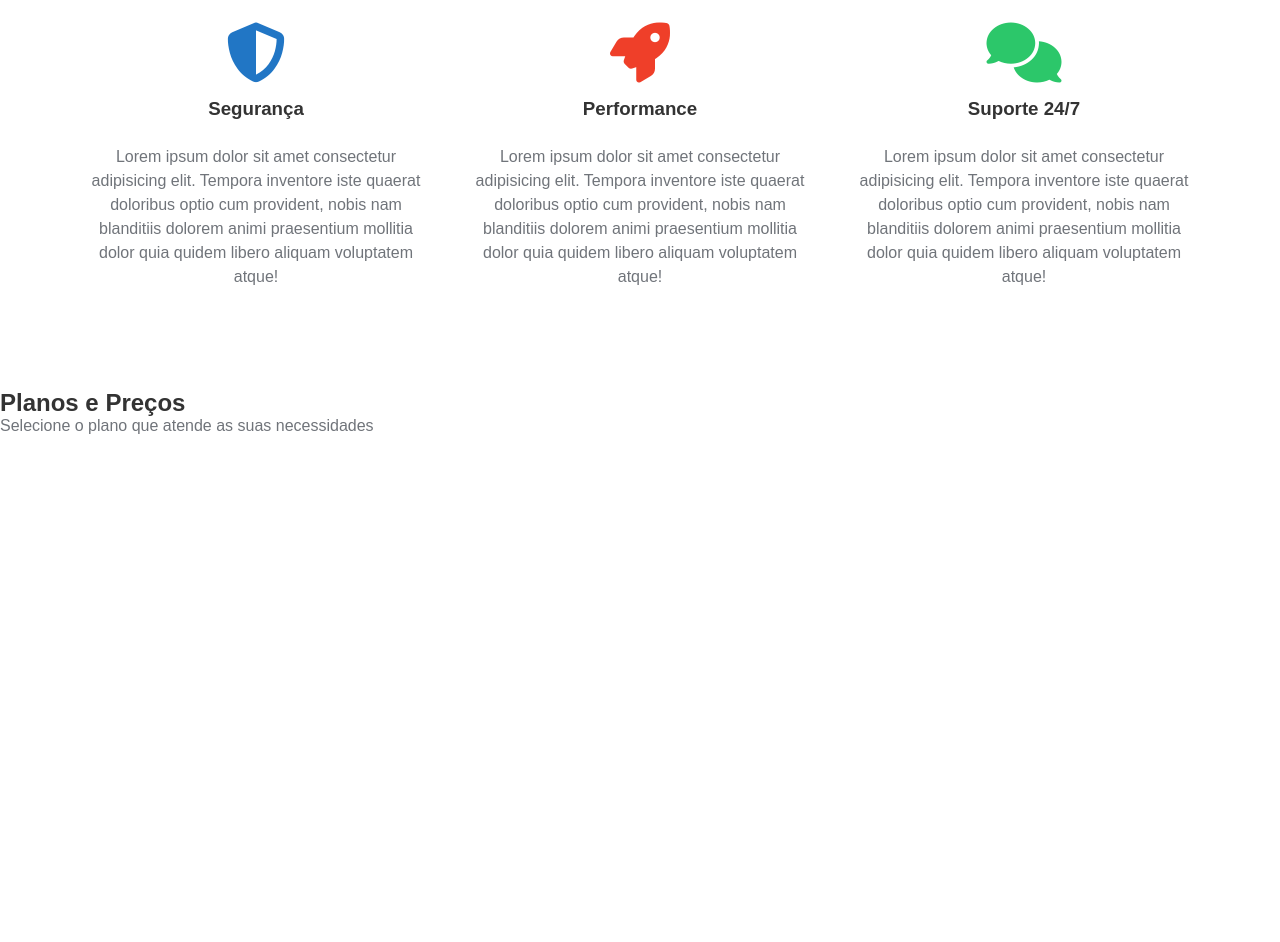
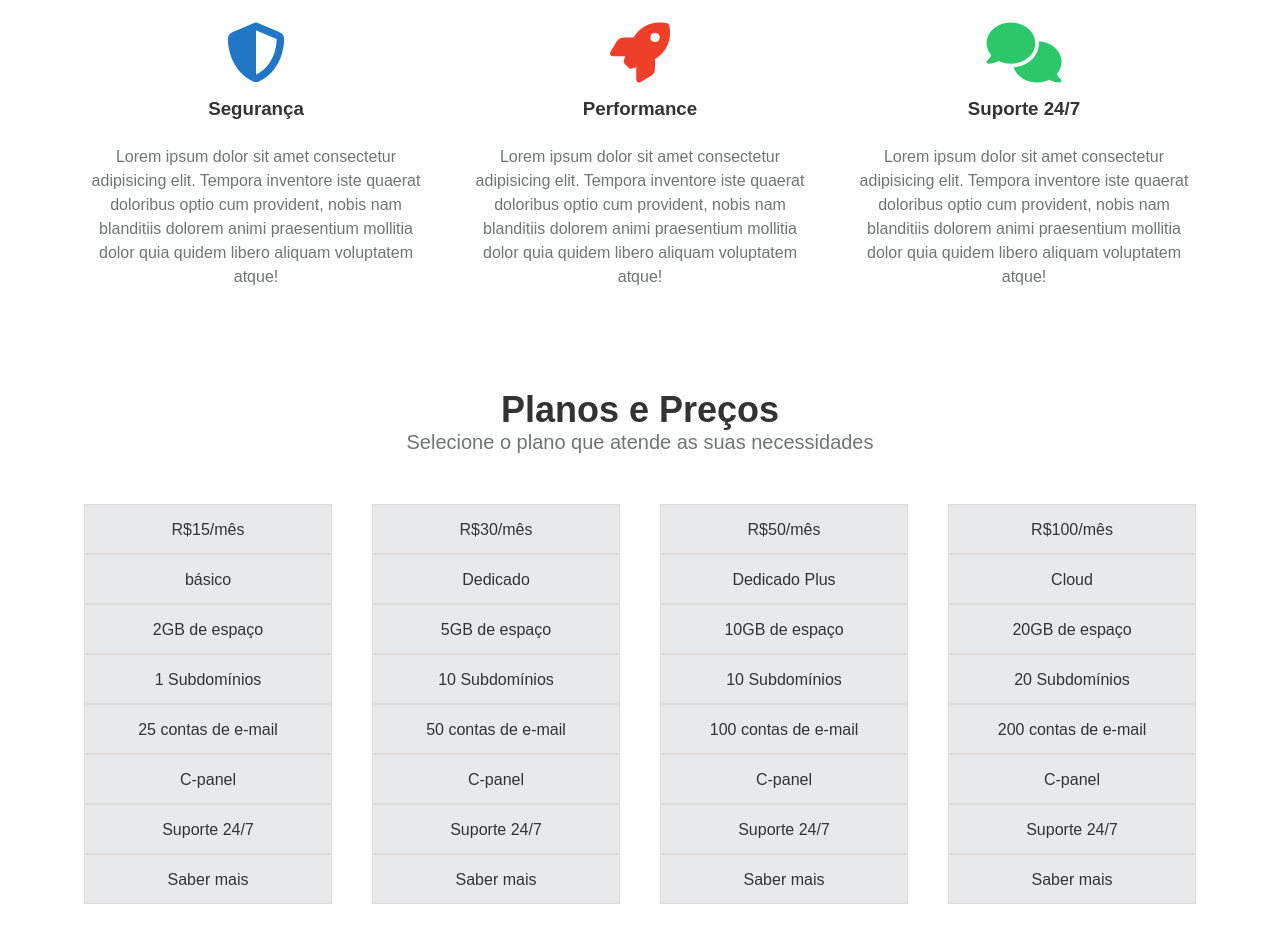
Before and after one commit to Pablo-jesuss/Site-hdc-Host, a plain HTML site: page index.html in a window 1280 px wide. Shown: the part 650-1592 px from the top of the page. Before the commit the page ends 1103 px from the top, so only its background shows below. Drawn offline with Linux system fonts and the light colour scheme.

Commit message:
pricing-container

```diff
--- a/Css/style.css
+++ b/Css/style.css
@@ -138,3 +138,44 @@ nav {
 .services-container p {
   line-height: 24px;
 }
+
+/* prices and plans */
+
+.pricing-container {
+  padding-bottom: 5rem;
+  text-align: center;
+}
+
+.pricing-container h2 {
+  font-size: 36px;
+}
+
+.pricing-container p {
+  font-size: 20px;
+}
+
+.plans-container {
+  display: flex;
+  justify-content: space-between;
+  width: 90%;
+  margin: 50px auto 0;
+}
+
+.plan {
+  flex: 1;
+  max-width: 275px;
+  margin: 0 20px;
+}
+
+.plan ul {
+  padding: 0;
+}
+
+.plan li {
+  list-style: none;
+  height: 50px;
+  line-height: 50px;
+  background-color: #e8e9ea;
+  color: #333;
+  border: 1px solid #dfdbdb;
+}
--- a/index.html
+++ b/index.html
@@ -79,7 +79,53 @@
           <div class="plans-container">
             <div class="plan">
               <ul>
-                <li class="price"></li>
+                <li class="price">R$15/mês</li>
+                <li class="plan-name">básico</li>
+                <li>2GB de espaço</li>
+                <li>1 Subdomínios</li>
+                <li>25 contas de e-mail</li>
+                <li>C-panel</li>
+                <li>Suporte 24/7</li>
+                <li class="plan-btn">Saber mais</li>
+              </ul>
+            </div>
+
+            <div class="plan">
+              <ul>
+                <li class="price">R$30/mês</li>
+                <li class="plan-name">Dedicado</li>
+                <li>5GB de espaço</li>
+                <li>10 Subdomínios</li>
+                <li>50 contas de e-mail</li>
+                <li>C-panel</li>
+                <li>Suporte 24/7</li>
+                <li class="plan-btn">Saber mais</li>
+              </ul>
+            </div>
+
+            <div class="plan">
+              <ul>
+                <li class="price recommended">R$50/mês</li>
+                <li class="plan-name">Dedicado Plus</li>
+                <li>10GB de espaço</li>
+                <li>10 Subdomínios</li>
+                <li>100 contas de e-mail</li>
+                <li>C-panel</li>
+                <li>Suporte 24/7</li>
+                <li class="plan-btn recommended">Saber mais</li>
+              </ul>
+            </div>
+
+            <div class="plan">
+              <ul>
+                <li class="price">R$100/mês</li>
+                <li class="plan-name">Cloud</li>
+                <li>20GB de espaço</li>
+                <li>20 Subdomínios</li>
+                <li>200 contas de e-mail</li>
+                <li>C-panel</li>
+                <li>Suporte 24/7</li>
+                <li class="plan-btn">Saber mais</li>
               </ul>
             </div>
           </div>
```
